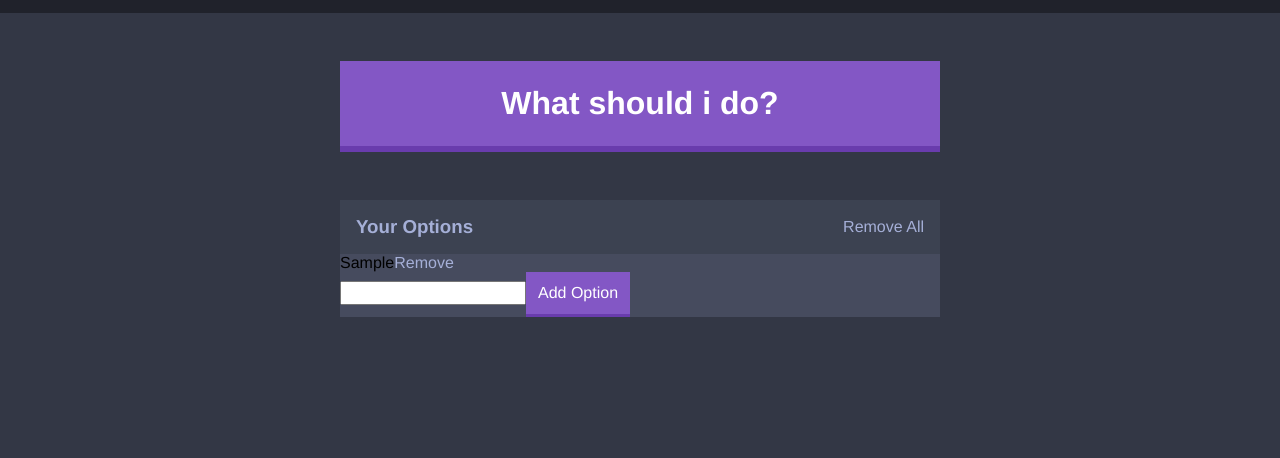
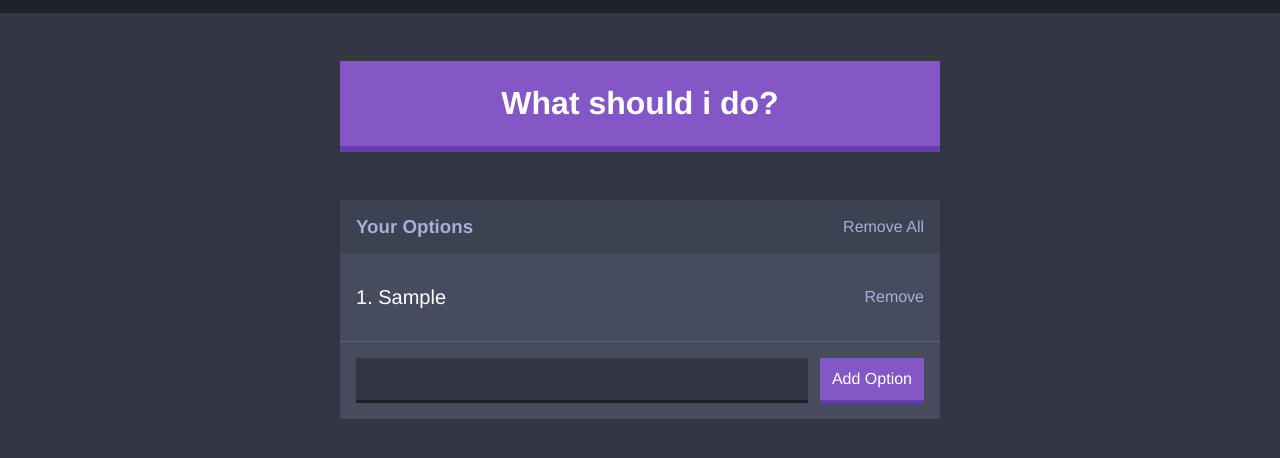
Before and after one commit to nouwatinjacob/indecision-app, a React app: page / in a window 1280 px wide. Both pictures are taken after typing "Sample" into the empty fields and a click on the button "Add Option". Shown: the part 74-532 px from the top of the page. Built offline with nearby package versions, Linux system fonts and the light colour scheme.

Commit message:
styling the input field

```diff
--- a/src/components/AddOption.js
+++ b/src/components/AddOption.js
@@ -17,9 +17,9 @@ class AddOption extends React.Component {
     render() {
       return(
         <div>
-          {this.state.error && <p>{this.state.error}</p>}
-          <form onSubmit={this.handleAddOption}>
-            <input type="text" name="option" />
+          {this.state.error && <p className="add-option-error">{this.state.error}</p>}
+          <form className="add-option" onSubmit={this.handleAddOption}>
+            <input className="add-option__input" type="text" name="option" />
             <button className="button">Add Option</button>
           </form>
         </div>
--- a/src/components/Option.js
+++ b/src/components/Option.js
@@ -1,8 +1,8 @@
 import React from 'react';
 
 const Option = (props) => (
-      <div>
-        {props.optionText}
+      <div className="option">
+        <p className="option__text">{props.count}. {props.optionText}</p>
         <button
           className="button button--link"
           onClick={(e) => {
--- a/src/components/Options.js
+++ b/src/components/Options.js
@@ -14,10 +14,11 @@ const Options = (props) => (
           </div>
           {props.options.length == 0 && <p className="widget__message">Please add an option to get started</p>}
           {
-            props.options.map((option) => (
+            props.options.map((option, index) => (
               <Option
                 key={option}
                 optionText={option}
+                count={index+1}
                 handleDeleteOption={props.handleDeleteOption}
               />
             ))
--- /dev/null
+++ b/src/styles/components/_add-option.scss
@@ -0,0 +1,24 @@
+// Add Option Eror
+.add-option-error {
+    color: $off-white;
+    font-style: italic;
+    margin: $m-size 0 0 0;
+    padding: 0 $m-size;
+}
+
+// Add Option
+.add-option {
+    display: flex;
+    padding: $m-size;
+}
+
+// Add Option Input
+.add-option__input {
+    background: $dark-blue;
+    border: none;
+    border-bottom: .3rem solid darken($color: $dark-blue, $amount: 10%);
+    color: $off-white;
+    flex-grow: 1;
+    margin-right: $s-size;
+    padding: $s-size;
+}
--- /dev/null
+++ b/src/styles/components/option.scss
@@ -0,0 +1,13 @@
+.option {
+    border-bottom: .1rem solid lighten($color: $light-blue, $amount: 10%);
+    display: flex;
+    justify-content: space-between;
+    padding: $l-size $m-size;
+}
+
+.option__text {
+    color: white;
+    font-weight: 500;
+    font-size: 2rem;
+    margin: 0;
+}
--- a/src/styles/style.scss
+++ b/src/styles/style.scss
@@ -1,6 +1,8 @@
 @import './base/settings';
 @import './base/base';
+@import './components/add-option';
 @import './components/button';
 @import './components/container';
+@import './components/option';
 @import './components/header';
 @import './components/widget';
```
